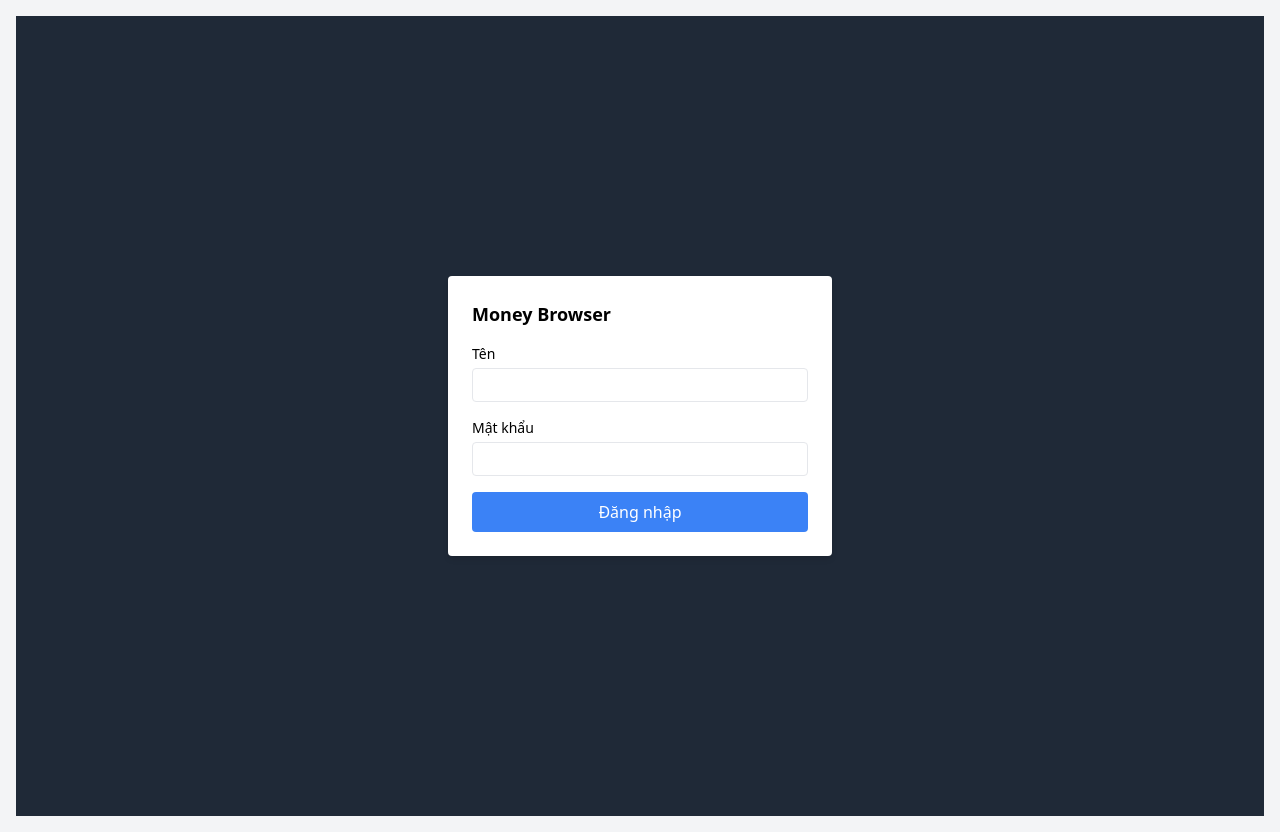
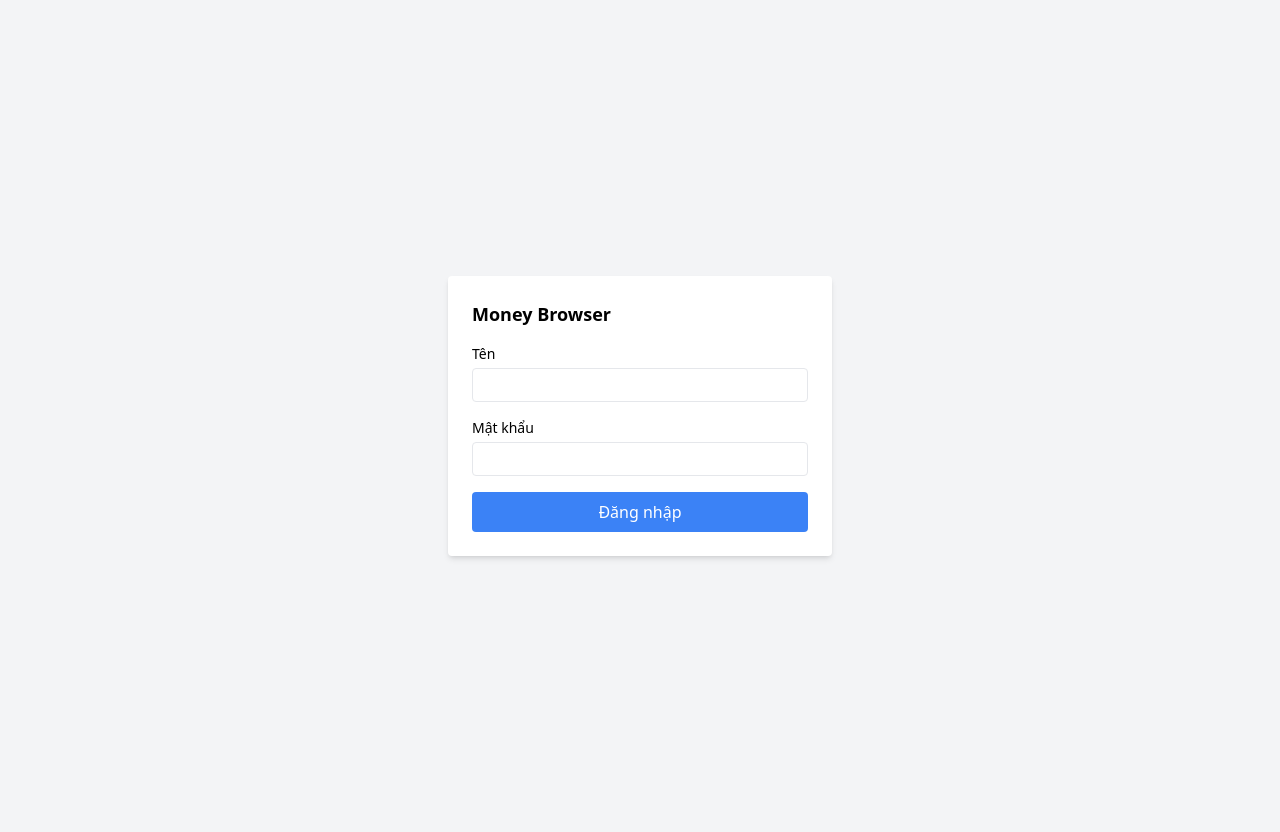
Before and after one commit to ahokx2/moneyBrowser, a Flask app: template templates/login.html in a window 1280 px wide. Run offline with Flask 3, Linux system fonts and the light colour scheme; the template is opened without the code that fills it, so the values that code supplies are empty; some libraries are stand-ins or nearby versions.

Commit message:
Add files via upload

```diff
--- a/templates/login.html
+++ b/templates/login.html
@@ -2,7 +2,7 @@
 
 {% block content %}
 <!-- Container full screen để căn giữa -->
-<div class="min-h-screen flex items-center justify-center bg-gray-800">
+<div class="min-h-screen flex items-center justify-center bg-gray-100">
     <form method="POST" class="bg-white p-6 rounded shadow-md w-96">
         <h1 class="text-lg font-semibold mb-4">Money Browser</h2>
 
```
